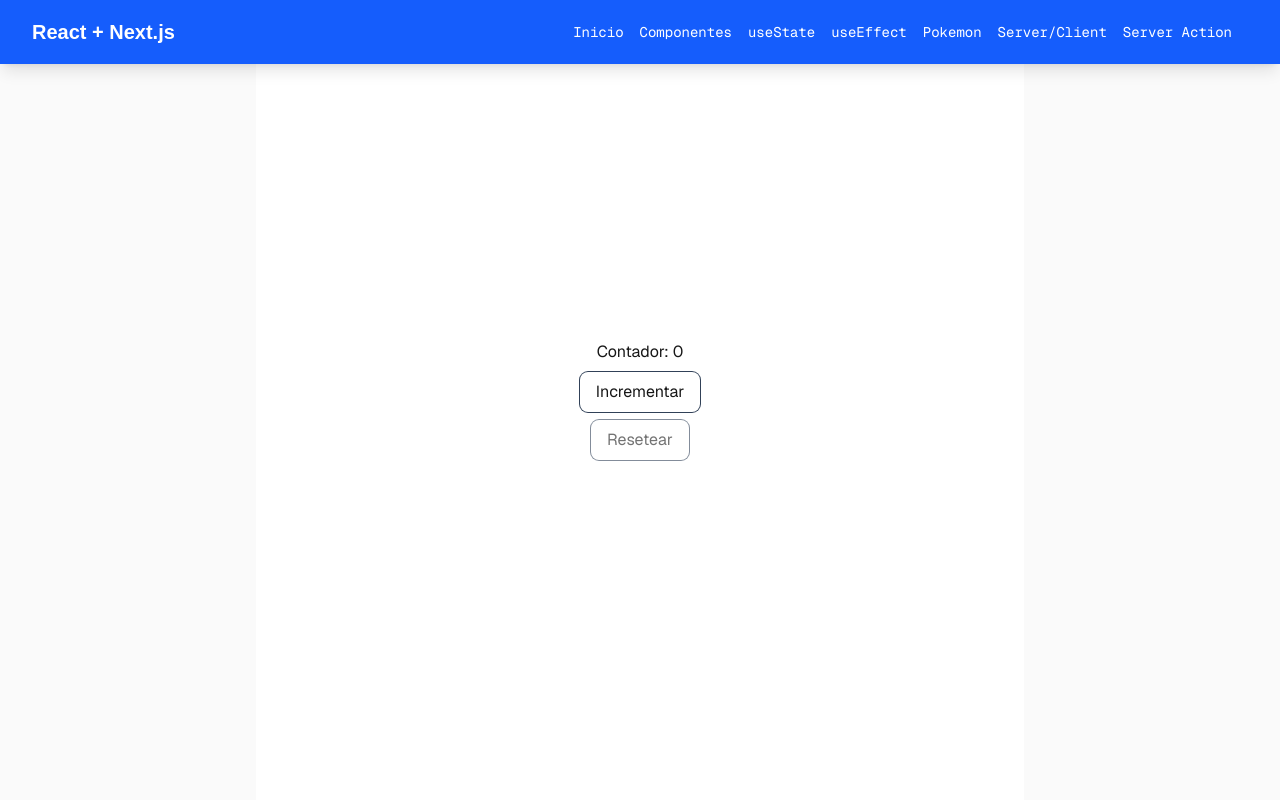
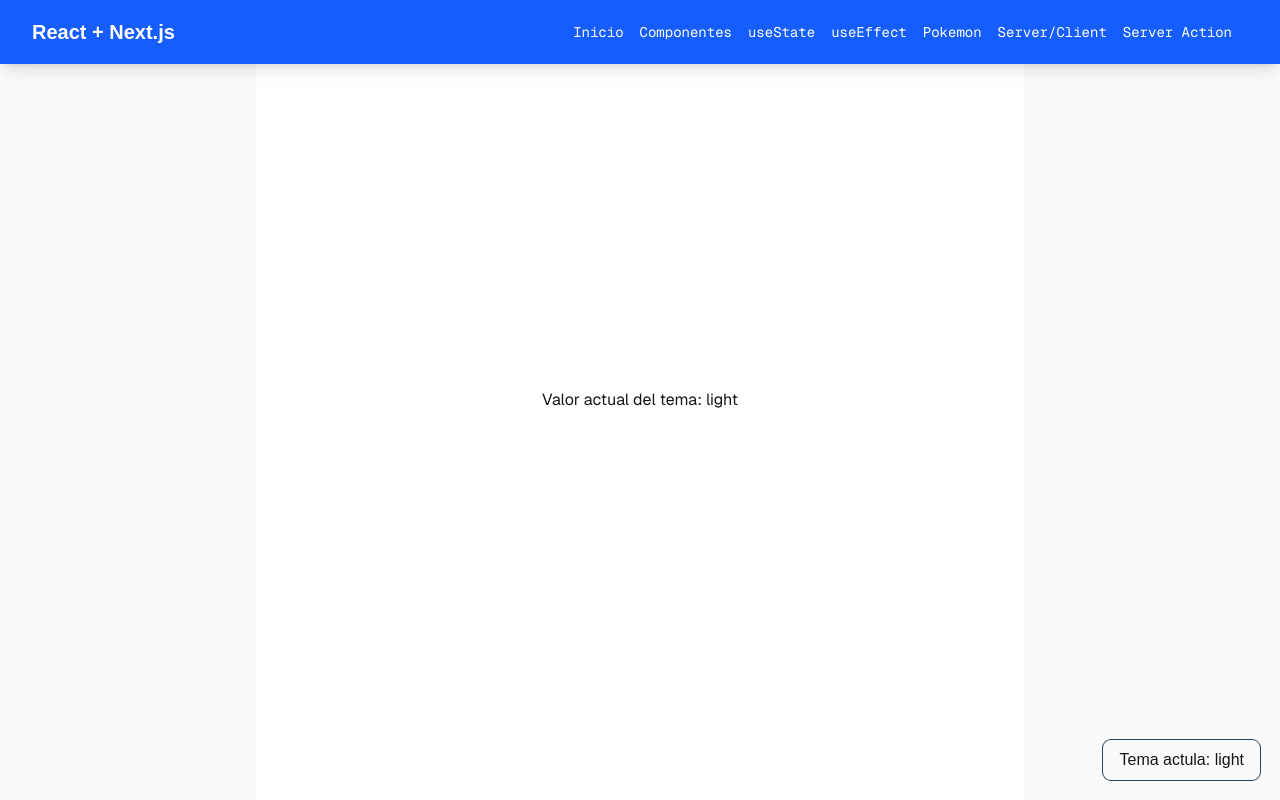
Before and after one commit to DanielSintimbrean/iniciacion-react-nextjs, a Next.js app: page / in a window 1280 px wide. Built offline with nearby package versions, Linux system fonts and the light colour scheme.

Commit message:
09 - Context Api Final

```diff
--- a/src/app/layout.tsx
+++ b/src/app/layout.tsx
@@ -2,6 +2,8 @@ import type { Metadata } from "next";
 import { Geist, Geist_Mono } from "next/font/google";
 import { Navbar } from "../components/navbar";
 import "./globals.css";
+import { ThemeProvider } from "../components/theme-context";
+import { ThemeToggle } from "../components/theme-toggle";
 
 const geistSans = Geist({
   variable: "--font-geist-sans",
@@ -28,8 +30,13 @@ export default function RootLayout({
       <body
         className={`${geistSans.variable} ${geistMono.variable} antialiased`}
       >
-        <Navbar />
-        {children}
+        <ThemeProvider>
+          <Navbar />
+          {children}
+          <div className="fixed right-5 bottom-5">
+            <ThemeToggle />
+          </div>
+        </ThemeProvider>
       </body>
     </html>
   );
--- a/src/app/page.tsx
+++ b/src/app/page.tsx
@@ -1,17 +1,15 @@
-import { Counter } from "../components/persistent-counter";
-import { Button } from "../components/button";
+"use client";
+
+import { ThemeContext, useTheme } from "../components/theme-context";
+import { ThemeToggle } from "../components/theme-toggle";
 
 export default function Home() {
+  const { theme } = useTheme();
+
   return (
     <div className="flex min-h-screen justify-center bg-zinc-50 font-sans">
       <main className="flex min-h-screen w-full max-w-3xl flex-col items-center justify-center bg-white">
-        {/**
-         * - Utiliza el componente con diferentes textos y variants
-         */}
-        {/* <Button>Mi primer botón</Button>
-        <Button variant="red">Mi segundo botón</Button>
-        <Button variant="gray">Mi tercer botón</Button> */}
-        <Counter />
+        Valor actual del tema: {theme}
       </main>
     </div>
   );
--- a/src/components/theme-context.tsx
+++ b/src/components/theme-context.tsx
@@ -1,6 +1,6 @@
 "use client";
 
-import { createContext, useContext } from "react";
+import { createContext, useContext, useState } from "react";
 
 export type Theme = "light" | "dark";
 
@@ -15,7 +15,18 @@ export function ThemeProvider({ children }: { children: React.ReactNode }) {
   // - Crear un useState<Theme>("light")
   // - Implementar toggleTheme que alterne entre "light" y "dark"
   // - Pasar { theme, toggleTheme } al value del Provider
-  return <>{children}</>;
+
+  const [theme, setTheme] = useState<Theme>("light");
+
+  function toggleTheme() {
+    setTheme((t) => (t === "light" ? "dark" : "light"));
+  }
+
+  return (
+    <ThemeContext.Provider value={{ theme, toggleTheme }}>
+      {children}
+    </ThemeContext.Provider>
+  );
 }
 
 export function useTheme() {
--- a/src/components/theme-toggle.tsx
+++ b/src/components/theme-toggle.tsx
@@ -1,9 +1,8 @@
 "use client";
 
-// import { useTheme } from "./theme-context";
+import { useTheme } from "./theme-context";
 
 export function ThemeToggle() {
-  // - usa el hook `useTheme`
-  // - Al hacer click, cambia entre "light" y "dark"
-  return <button>Toggle theme</button>;
+  const { theme, toggleTheme } = useTheme();
+  return <button onClick={toggleTheme}>Tema actula: {theme}</button>;
 }
```
